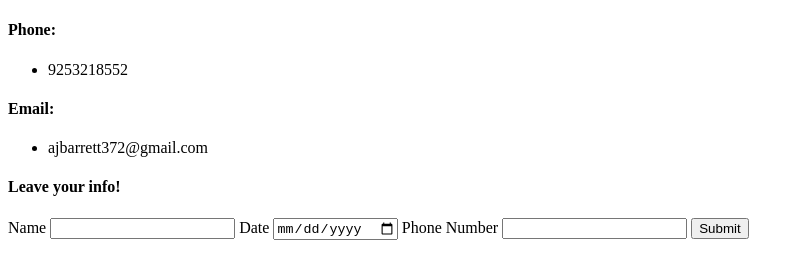
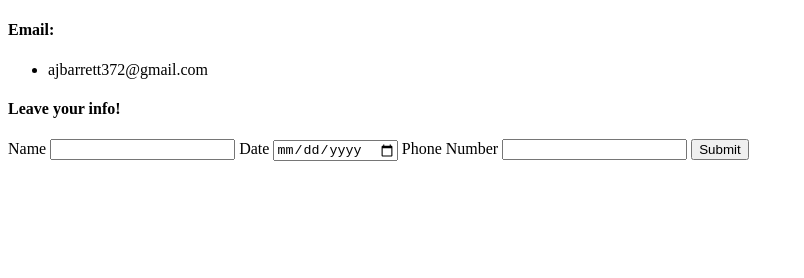
Before and after one commit to ajbarrett/cv, a plain HTML site: page contact.html in a window 1280 px wide. Shown: the whole page, without its empty margins (0-804 px from the left). Drawn offline with Linux system fonts and the light colour scheme.

Commit message:
Add files via upload

```diff
--- a/contact.html
+++ b/contact.html
@@ -7,10 +7,6 @@
 </head>
 
 <body>
-  <h4>Phone:</h4>
-  <ul>
-    <li>9253218552</li>
-  </ul>
   <h4>Email:</h4>
   <ul>
     <li>ajbarrett372@gmail.com</li>
```
